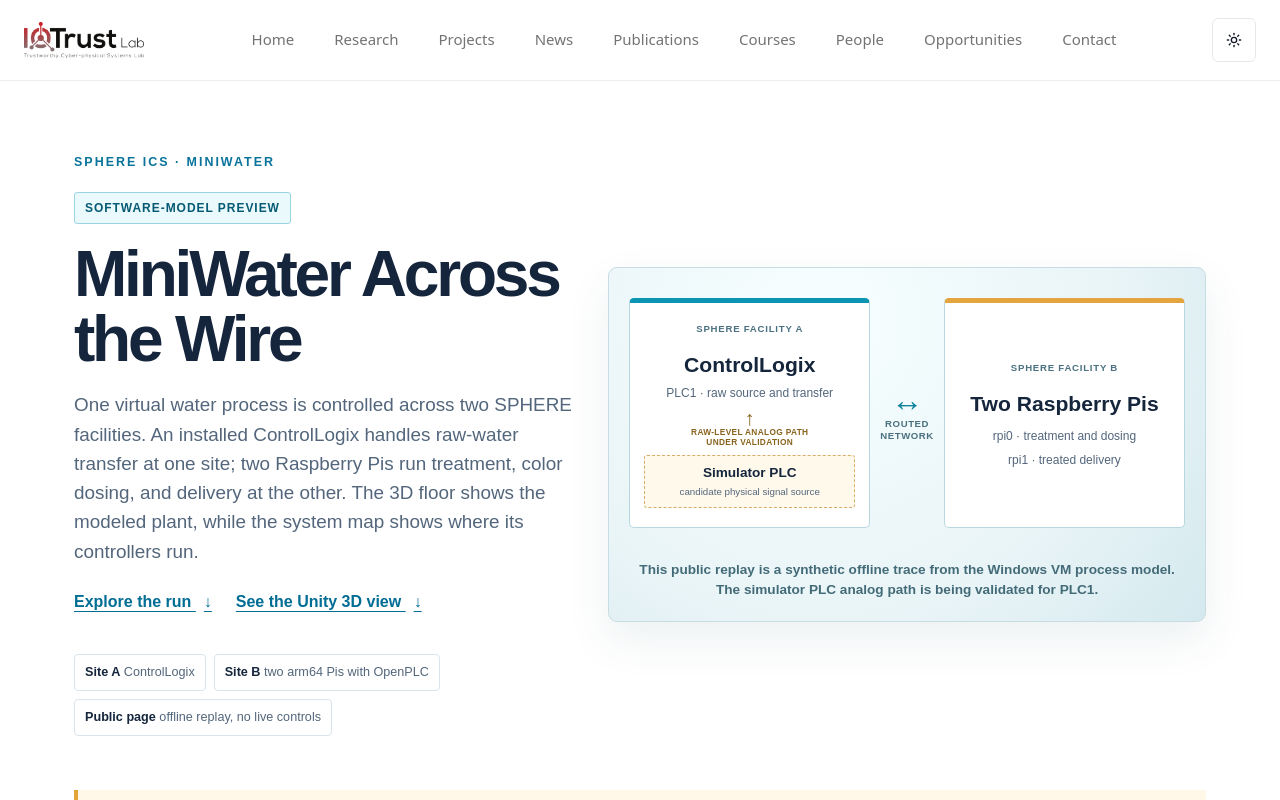
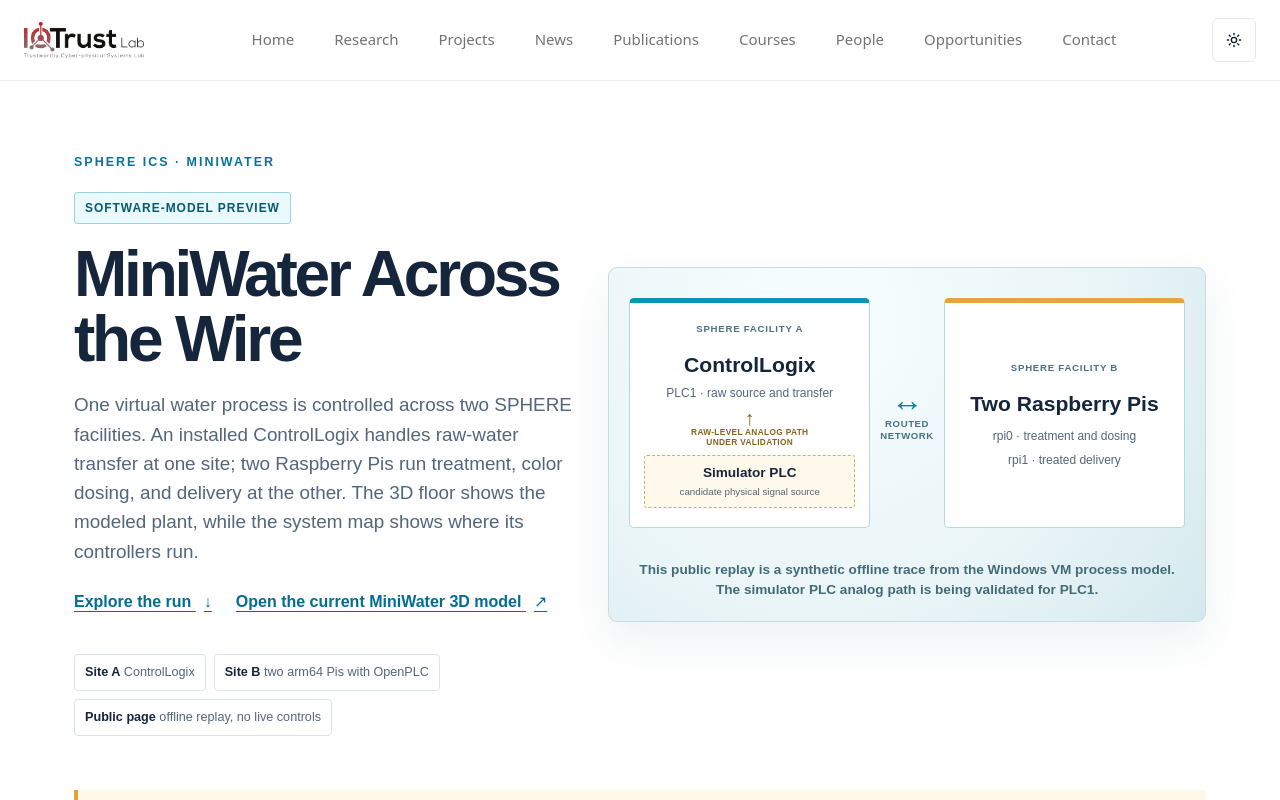
Before and after one commit to iotrustlab/iotrust-web, a Next.js app: page /sphere/miniwater-demo in a window 1280 px wide. Shown: the top 800 px of the page. Built offline with nearby package versions, Linux system fonts and the light colour scheme.

Commit message:
Point MiniWater visitors to current 3D floor

```diff
--- a/src/app/sphere/miniwater-demo/replay.tsx
+++ b/src/app/sphere/miniwater-demo/replay.tsx
@@ -267,7 +267,7 @@ export function MiniWaterReplay({ bundle }: { bundle: ReplayBundle }) {
           <span className={styles.mode}>{sourceLabel}</span>
           <h1>MiniWater Across the Wire</h1>
           <p className={styles.heroLead}>One virtual water process is controlled across two SPHERE facilities. An installed ControlLogix handles raw-water transfer at one site; two Raspberry Pis run treatment, color dosing, and delivery at the other. The 3D floor shows the modeled plant, while the system map shows where its controllers run.</p>
-          <div className={styles.heroLinks}><a className={styles.heroLink} href="#replay">Explore the run <span aria-hidden="true">↓</span></a><a className={styles.heroLink} href="#unity-view">See the Unity 3D view <span aria-hidden="true">↓</span></a></div>
+          <div className={styles.heroLinks}><a className={styles.heroLink} href="#replay">Explore the run <span aria-hidden="true">↓</span></a><a className={styles.heroLink} href="/sphere/miniwater-theater/">Open the current MiniWater 3D model <span aria-hidden="true">↗</span></a></div>
           <div className={styles.heroFacts}><span><b>Site A</b> ControlLogix</span><span><b>Site B</b> two arm64 Pis with OpenPLC</span><span><b>Public page</b> offline replay, no live controls</span></div>
         </div>
         <div className={styles.heroDiagram} role="img" aria-label="ControlLogix and a separate simulator PLC are at one SPHERE facility; the simulator PLC raw-level analog path to PLC1 is under validation. A routed network connects PLC1 to two Raspberry Pis at another facility, where PLC2 treats and PLC3 delivers modeled water">
@@ -333,7 +333,7 @@ export function MiniWaterReplay({ bundle }: { bundle: ReplayBundle }) {
         </div>
         <div className={styles.treatmentSequence} aria-label="PLC2 treatment sequence"><span>Tank 2 fills</span><b>→</b><span>Assess reported color</span><b>→</b><span>Timed blue or yellow dose</span><b>→</b><span>Settle and reassess</span><b>→</b><span>Complete handoff</span></div>
         <p className={styles.processLimit}>This treatment is MiniWater’s color-proxy control exercise. It does not model filtration or establish real water safety.</p>
-        <div className={styles.useCaseLinks}><div><small>STRETCH DIRECTION</small><h3>Swap the process story</h3><p>The controller, model, operator view, and replay can be packaged as a repeatable demo pattern for another use case. MiniWater is the working scene; changing use cases still requires its own tag map, model, and validation.</p></div><nav aria-label="Related demonstrations"><a href="/sphere/p1-hello-world/">P1 hardware replay <span aria-hidden="true">↗</span></a><a href="/sphere/hello-world-3d/">CTF1 3D testbed <span aria-hidden="true">↗</span></a></nav></div>
+        <div className={styles.useCaseLinks}><div><small>STRETCH DIRECTION</small><h3>Swap the process story</h3><p>The controller, model, operator view, and replay can be packaged as a repeatable demo pattern for another use case. MiniWater is the working scene; changing use cases still requires its own tag map, model, and validation.</p></div><nav aria-label="3D model and related demonstrations"><a href="/sphere/miniwater-theater/">Current MiniWater 3D model <span aria-hidden="true">↗</span></a><a href="/sphere/p1-hello-world/">Earlier P1 hardware replay <span aria-hidden="true">↗</span></a><a href="/sphere/hello-world-3d/">Earlier CTF1 3D testbed <span aria-hidden="true">↗</span></a></nav></div>
       </section>
 
       <section className={styles.section} id="replay">
@@ -385,7 +385,7 @@ export function MiniWaterReplay({ bundle }: { bundle: ReplayBundle }) {
         <div className={styles.sectionHeading}><span>5</span><div><small>TAKE THE RECORD</small><h2>Know what this file represents</h2></div></div>
         <p className={styles.sectionLead}>Download the exact bundle used on this page. A future hardware capture can replace this preview only after its PLC and Pi sources, timestamps, tag mapping, and restoration have been verified.</p>
         <div className={styles.evidenceCard}><div><strong>{bundle.title}</strong><span>{captureLabel}</span><span>{frames.length} samples · {bundle.mode.replaceAll('_', ' ')}</span>{bundle.provenance?.source_sha256 && <code>SHA-256 {bundle.provenance.source_sha256}</code>}</div><button type="button" className={styles.primaryButton} onClick={download}>Download JSON</button></div>
-        <p className={styles.next}>At the poster, a supervised visitor can choose a prepared action on the private presenter station. The <a href="/sphere/p1-hello-world/">P1 hardware replay</a> and <a href="/sphere/hello-world-3d/">CTF1 3D walkthrough</a> show related SPHERE demonstrations.</p>
+        <p className={styles.next}>At the poster, a supervised visitor can choose a prepared action on the private presenter station. Open the <a href="/sphere/miniwater-theater/">current MiniWater 3D model</a> for the full plant view. The <a href="/sphere/p1-hello-world/">earlier P1 hardware replay</a> and <a href="/sphere/hello-world-3d/">earlier CTF1 3D walkthrough</a> show related SPHERE demonstrations.</p>
       </section>
     </div>
   </main>;
```
